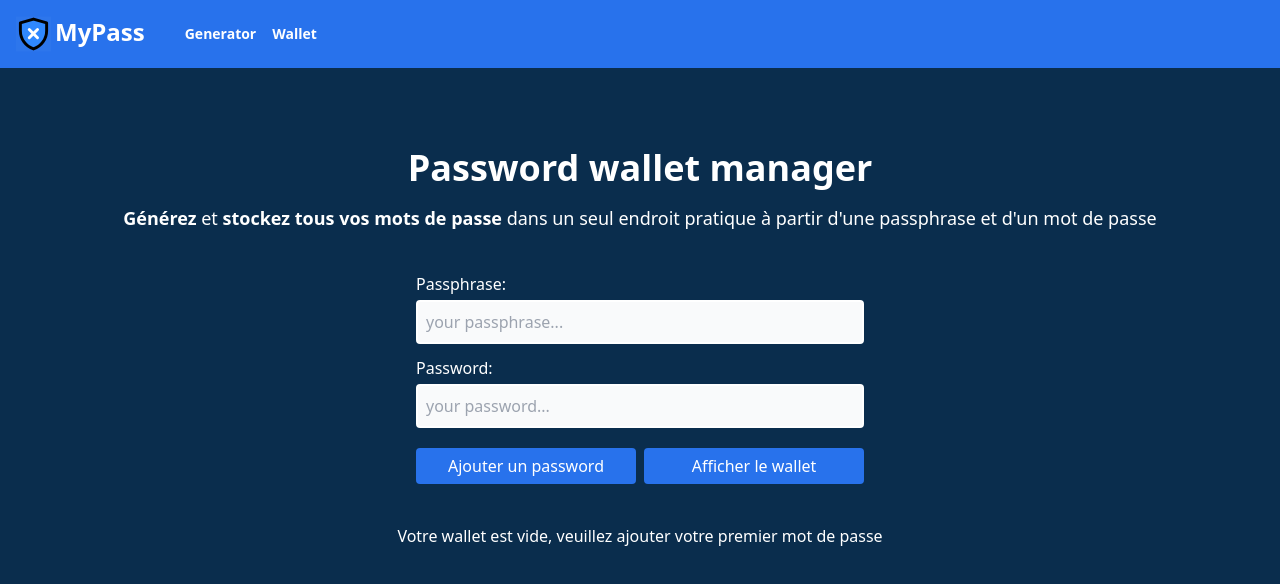
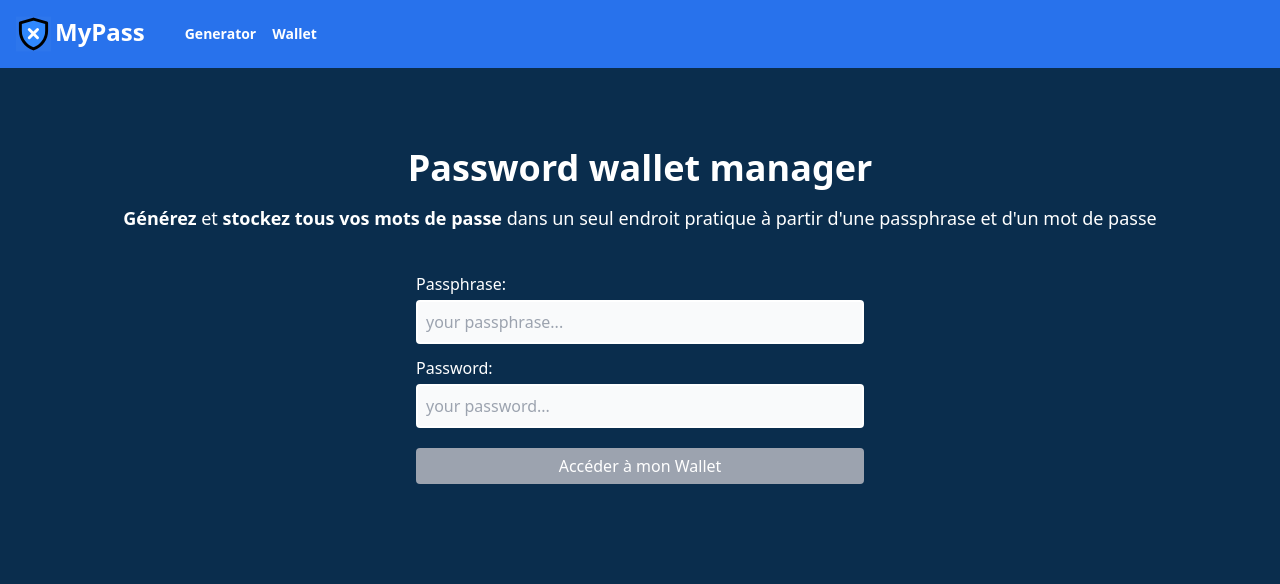
Before and after one commit to rhannachi/easy-remember-password, a Next.js app: page /wallet in a window 1280 px wide. Shown: the top 584 px of the page. Built offline with nearby package versions, Linux system fonts and the light colour scheme.

Commit message:
Feat - login

```diff
--- a/package.json
+++ b/package.json
@@ -15,6 +15,7 @@
     "bip39": "^3.1.0",
     "hash-wasm": "^4.11.0",
     "hdkey": "^2.1.0",
+    "lodash.debounce": "^4.0.8",
     "next": "^14.0.2",
     "react": "^18",
     "react-dom": "^18"
@@ -22,6 +23,7 @@
   "devDependencies": {
     "@rhannachi/eslint-config-prettier": "^1.3.0",
     "@types/hdkey": "^2.0.3",
+    "@types/lodash.debounce": "^4.0.9",
     "@types/node": "^20",
     "@types/react": "^18.2.42",
     "@types/react-dom": "^18",
--- a/src/app/wallet/Form.tsx
+++ b/src/app/wallet/Form.tsx
@@ -2,54 +2,93 @@
 
 import Input from "@/components/Input"
 import Button from "@/components/Button"
-import { FormEvent } from "react"
-
-const INPUTS_NAME = ["passphrase", "password"] as const
-type InputNameType = (typeof INPUTS_NAME)[number]
+import debounce from "lodash.debounce"
+import React from "react"
 
 type FormProps = {
+  isLoading?: boolean
+  error?: string
   handleSubmit: (passphrase: string, password: string) => void
 }
 
-export default function Form({ handleSubmit }: FormProps) {
-  const onSubmit = async (e: FormEvent<HTMLFormElement>) => {
+const isFormValid = (state: StateType): boolean => {
+  const { password, passphrase } = state
+  return password.length >= 5 && passphrase.length >= 5
+}
+
+type StateType = { passphrase: string; password: string }
+
+export default function Form({ isLoading, error, handleSubmit }: FormProps) {
+  const [state, setState] = React.useState<StateType>({
+    password: "",
+    passphrase: "",
+  })
+
+  const debouncedPassphrase = React.useRef(
+    debounce((value) => {
+      setState((prevState) => ({
+        ...prevState,
+        passphrase: value.trim(),
+      }))
+    }, 500),
+  ).current
+
+  const debouncedPassword = React.useRef(
+    debounce((value) => {
+      setState((prevState) => ({
+        ...prevState,
+        password: value.trim(),
+      }))
+    }, 500),
+  ).current
+
+  const isFormValidMemo = React.useMemo(() => isFormValid(state), [state])
+
+  const onSubmit = async (e: React.FormEvent<HTMLFormElement>) => {
     e.preventDefault()
-
-    const target = e.target as typeof e.target &
-      Record<InputNameType, { value: string; checked: boolean }>
-    const data: Record<InputNameType, string> = {
-      passphrase: target["passphrase"].value.trim(),
-      password: target["password"].value.trim(),
-    }
-
-    if (data.passphrase && data.password) {
-      handleSubmit(data.passphrase, data.password)
+    if (isFormValidMemo) {
+      const { passphrase, password } = state
+      handleSubmit(passphrase, password)
     }
   }
+
+  React.useEffect(() => {
+    return () => {
+      debouncedPassphrase.cancel()
+      debouncedPassword.cancel()
+    }
+  }, [debouncedPassphrase, debouncedPassword])
 
   return (
     <form onSubmit={onSubmit} className="flex flex-col">
       <Input
         label="Passphrase:"
-        // minLength={6}
-        maxLength={20}
+        minLength={5}
+        maxLength={30}
         name="passphrase"
         type="password"
         placeholder="your passphrase..."
+        onChange={(e) => debouncedPassphrase(e.target.value)}
       />
       <Input
         label="Password:"
         className="mt-3"
-        // minLength={6}
-        maxLength={20}
+        minLength={5}
+        maxLength={30}
         name="password"
         type="password"
         placeholder="your password..."
+        onChange={(e) => debouncedPassword(e.target.value)}
       />
-      <div className="flex flex-col sm:flex-row mt-5">
-        <Button type="submit" text="Ajouter un password" className="w-full mb-2 sm:mb-0 sm:mr-2" />
-        <Button type="submit" text="Afficher le wallet" className="w-full  " />
-      </div>
+
+      <Button
+        disabled={!isFormValidMemo}
+        isLoading={isLoading}
+        type="submit"
+        text="Accéder à mon Wallet"
+        className="w-full mt-5"
+      />
+      <div className="mt-5 text-center text-red-500 ">{error && <span>{error}</span>}</div>
     </form>
   )
 }
--- /dev/null
+++ b/src/app/wallet/page.transformer.ts
@@ -0,0 +1,13 @@
+import { CardType } from "@/app/wallet/Card"
+import { PasswordType } from "@/pages/api/wallet"
+import { generatePassword } from "@/helpers"
+import HdKey from "hdkey"
+
+export const cardListTransformer = (hdKey: HdKey, passwordList: PasswordType[]): CardType[] => {
+  return passwordList.map((password: PasswordType) => {
+    return {
+      ...password,
+      password: generatePassword(hdKey, password.uuid),
+    }
+  })
+}
--- a/src/app/wallet/page.tsx
+++ b/src/app/wallet/page.tsx
@@ -3,75 +3,93 @@
 import dynamic from "next/dynamic"
 import type { CardType } from "./Card"
 import { useState } from "react"
-import HDNode from "hdkey"
-import { PasswordType } from "@/pages/api/wallet"
-import { generateWallet } from "@/helpers"
+import { generateHdKey } from "@/helpers"
+import { ErrorApi, loginApi } from "@/services/wallet.service"
+import { cardListTransformer } from "@/app/wallet/page.transformer"
+import HdKey from "hdkey"
 
 const Form = dynamic(() => import("./Form"), {
-  // TODO add loader ....
   loading: () => <p className="text-white">Loading...</p>,
   ssr: false,
 })
 const Card = dynamic(() => import("./Card"), {
-  // TODO add loader ....
   loading: () => <p className="text-white">Loading...</p>,
   ssr: false,
 })
-// const CardAdd = dynamic(() => import("@/components/CardAdd"), {
-//   // TODO add loader ....
-//   loading: () => <p className="text-white">Loading...</p>,
-//   ssr: true,
-// })
+
+type StateTypes = {
+  hdKey?: HdKey
+  cardList?: CardType[]
+  login: {
+    status?: number
+    isLoading?: boolean
+    error?: string
+  }
+}
 
 export default function Page() {
-  const [state, setState] = useState<{
-    wallet?: HDNode
-    passwordList?: PasswordType[]
-    cardList?: CardType[]
-  }>({})
+  const [state, setState] = useState<StateTypes>({
+    hdKey: undefined,
+    cardList: undefined,
+    login: {
+      error: undefined,
+      status: undefined,
+      isLoading: false,
+    },
+  })
 
-  const fetchData = async (publicExtendedKey: string): Promise<PasswordType[]> => {
+  const handleSubmit = async (passphrase: string, password: string) => {
     try {
-      const response = await fetch("/api/wallet", {
-        method: "POST",
-        headers: {
-          "Content-Type": "application/json",
+      setState({
+        hdKey: undefined,
+        cardList: undefined,
+        login: {
+          error: undefined,
+          status: undefined,
+          isLoading: true,
         },
-        body: JSON.stringify({ publicExtendedKey: publicExtendedKey }),
-      }).then((response) => response.json())
+      })
 
-      return response.passwordList
+      const hdKey = await generateHdKey(passphrase, password)
+      if (!hdKey) return
+      const passwordList = await loginApi(hdKey.publicExtendedKey)
+      const cardList = cardListTransformer(hdKey, passwordList)
+
+      setState({
+        hdKey,
+        cardList,
+        login: {
+          error: undefined,
+          status: 200,
+          isLoading: false,
+        },
+      })
     } catch (e) {
-      throw new Error(`${e}`)
+      let error = "Un problème est survenu"
+      let status = 500
+      if (e instanceof ErrorApi) {
+        status = e.status
+        error = e.error
+      }
+      setState({
+        hdKey: undefined,
+        cardList: undefined,
+        login: {
+          error,
+          status,
+          isLoading: false,
+        },
+      })
     }
   }
 
-  const handleSubmit = async (passphrase: string, password: string) => {
-    try {
-      const wallet = await generateWallet(passphrase, password)
-      if (!wallet) return
-
-      const passwordList = await fetchData(wallet.publicExtendedKey)
-
-      if (passwordList.length) {
-        const cardList: CardType[] = passwordList.map((password: PasswordType) => {
-          return {
-            ...password,
-            password: wallet.derive(password.uuid).publicExtendedKey.split("").reverse().join(""),
-          }
-        })
-
-        setState((prevState) => ({
-          ...prevState,
-          wallet,
-          passwordList,
-          cardList,
-        }))
-      }
-    } catch (e) {
-      console.error(`${e}`)
-    }
-  }
+  const isLoading = state && state?.login.isLoading
+  const invalidCredential =
+    !isLoading && state?.login.status === 403 ? state?.login.error : undefined
+  const unknownError =
+    !isLoading && state?.login.status !== 200 && state?.login.status !== 403
+      ? state?.login.error
+      : undefined
 
   return (
     <section className="flex flex-col items-center">
@@ -94,19 +112,19 @@ export default function Page() {
       {/** * Form ****/}
       <section className="flex flex-col max-w-md w-full">
         <article className="mt-10">
-          <Form handleSubmit={handleSubmit} />
+          <Form
+            isLoading={isLoading}
+            error={invalidCredential || unknownError}
+            handleSubmit={handleSubmit}
+          />
         </article>
       </section>
       {/* <section className="my-10">*/}
       {/*  <CardAdd />*/}
       {/* </section>*/}
       {/** * Cards ****/}
-      <div className="my-10">
-        {!state.cardList ? (
-          <p className="text-white text-justify">
-            Votre wallet est vide, veuillez ajouter votre premier mot de passe
-          </p>
-        ) : (
+      <div className="my-10 text-white">
+        {state && state.cardList && (
           <section className="justify-items-center grid grid-cols-1 md:grid-cols-2 lg:grid-cols-3 xl:grid-cols-4 ">
             {state.cardList.map((card) => (
               <Card key={card.uuid} {...card} className="m-1" />
--- a/src/components/Button.tsx
+++ b/src/components/Button.tsx
@@ -3,11 +3,13 @@ import { ButtonHTMLAttributes } from "react"
 
 export default function Button({
   text,
+  isLoading,
   style = "primary",
   className,
   ...props
 }: ButtonHTMLAttributes<HTMLButtonElement> & {
   text: string
+  isLoading?: boolean
   style?: "primary" | "secondary" | "warning"
 }) {
   const primaryClassName = "text-white border-0 bg-[#2872EC]" //  bg-blue-600
@@ -18,10 +20,12 @@ export default function Button({
     <button
       type="button"
       {...props}
+      disabled={isLoading}
       role="button"
       className={clsx(
         "rounded h-9 py-1 text-md",
         className,
+        props.disabled && "bg-gray-400",
         style === "secondary"
           ? secondaryClassName
           : style === "warning"
@@ -29,7 +33,30 @@ export default function Button({
             : primaryClassName,
       )}
     >
-      {text}
+      {isLoading ? (
+        <div className="flex justify-center">
+          <svg
+            className="h-5 w-5 animate-spin"
+            viewBox="0 0 24 24"
+            fill="none"
+            xmlns="http://www.w3.org/2000/svg"
+          >
+            <path
+              opacity="0.2"
+              fillRule="evenodd"
+              clipRule="evenodd"
+              d="M12 19C15.866 19 19 15.866 19 12C19 8.13401 15.866 5 12 5C8.13401 5 5 8.13401 5 12C5 15.866 8.13401 19 12 19ZM12 22C17.5228 22 22 17.5228 22 12C22 6.47715 17.5228 2 12 2C6.47715 2 2 6.47715 2 12C2 17.5228 6.47715 22 12 22Z"
+              fill="currentColor"
+            />
+            <path
+              d="M2 12C2 6.47715 6.47715 2 12 2V5C8.13401 5 5 8.13401 5 12H2Z"
+              fill="currentColor"
+            />
+          </svg>
+        </div>
+      ) : (
+        text
+      )}
     </button>
   )
 }
--- a/src/pages/api/wallet.ts
+++ b/src/pages/api/wallet.ts
@@ -58,15 +58,19 @@ const wallet: WalletType[] = [
   },
 ]
 
-export default async function handler(req: NextApiRequest, res: NextApiResponse) {
+export default async function login(req: NextApiRequest, res: NextApiResponse) {
+  try {
     const { publicExtendedKey } = req.body
     console.log({ publicExtendedKey })
 
     const walletItem = wallet.find((item) => item.publicExtendedKey === publicExtendedKey)
 
     if (!walletItem) {
-    return res.status(200).json({ passwordList: [] })
+      return res.status(403).json({ status: 403, error: "Passphrase ou password incorrect" })
     }
 
     res.status(200).json({ passwordList: walletItem.passwordList })
+  } catch (e) {
+    return res.status(500).json({ status: 500, error: "Un problème est survenu" })
   }
+}
--- /dev/null
+++ b/src/services/wallet.service.ts
@@ -0,0 +1,33 @@
+import { PasswordType } from "@/pages/api/wallet"
+
+export class ErrorApi extends Error {
+  status: number
+  error: string
+  constructor(error: string, status: number) {
+    super()
+    this.error = error
+    this.status = status
+  }
+}
+
+export const loginApi = async (publicExtendedKey: string): Promise<PasswordType[]> => {
+  try {
+    const response = await fetch("/api/wallet", {
+      method: "POST",
+      headers: {
+        "Content-Type": "application/json",
+      },
+      body: JSON.stringify({ publicExtendedKey }),
+    })
+    if (response.ok) {
+      return (await response.json()).passwordList as PasswordType[]
+    }
+
+    throw new ErrorApi((await response.json()).error, response.status)
+  } catch (e) {
+    if (e instanceof ErrorApi) {
+      throw e
+    }
+    throw new ErrorApi("Error", 500)
+  }
+}
```
Also changed, not shown: src/helpers.ts (+6 -2 lines), 1 other file (tests, documents, lock files or other folders). Lines whose indentation alone changed are shown as unchanged.
